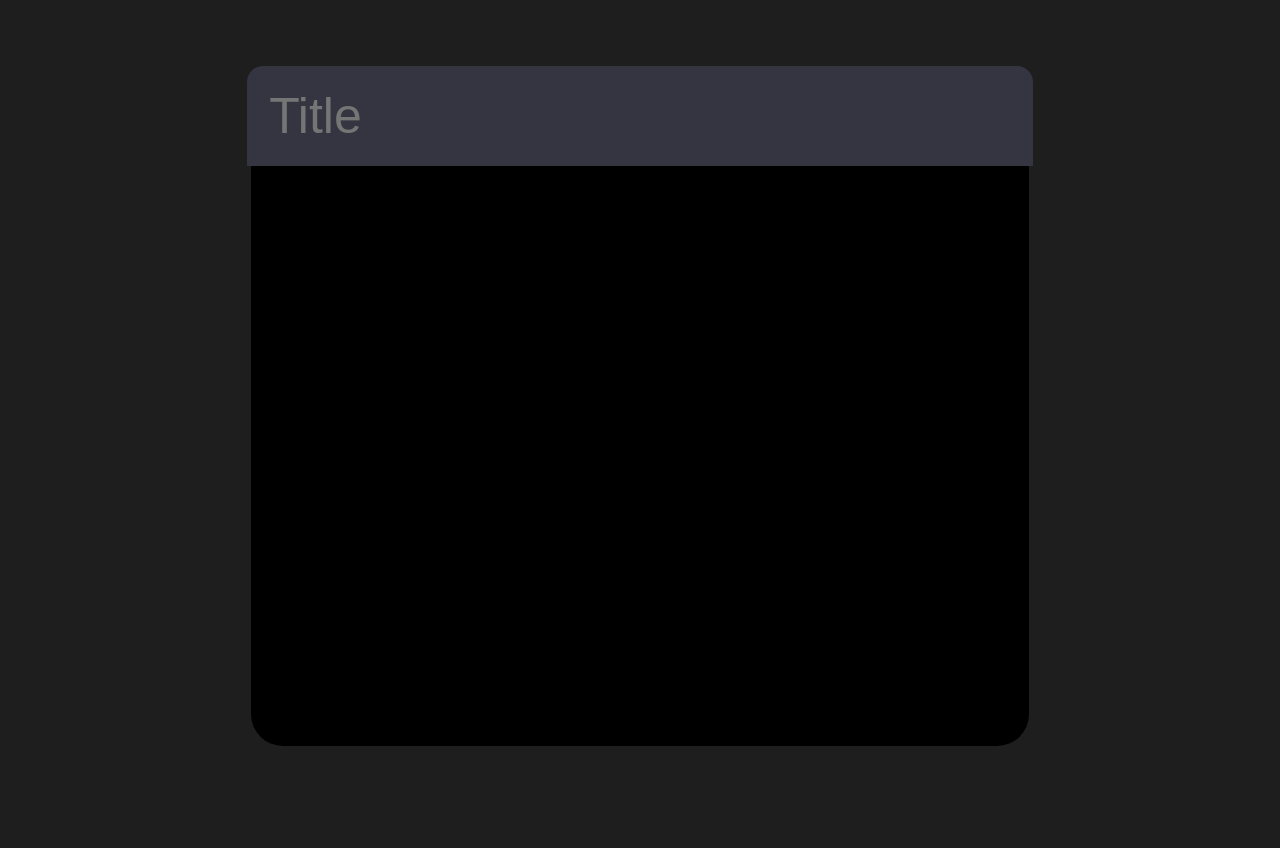
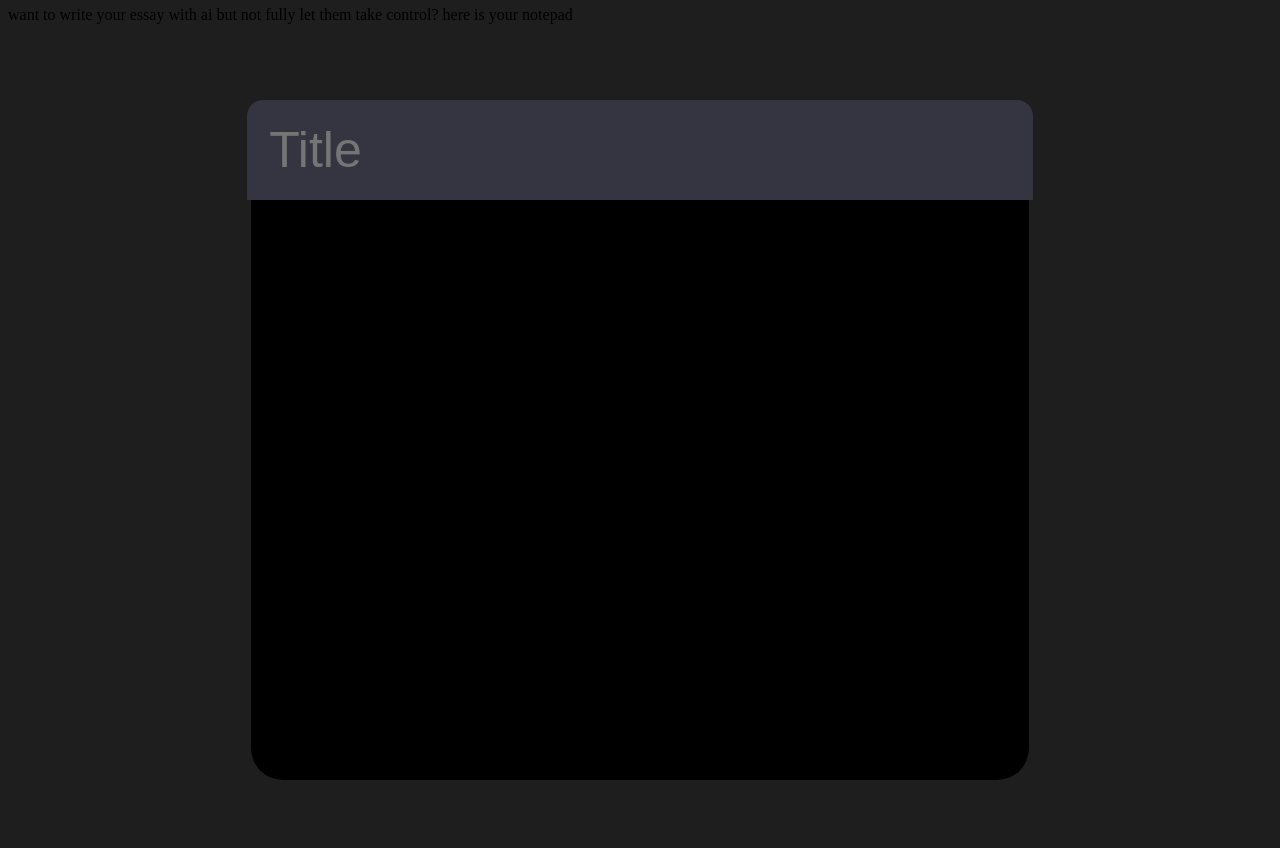
Before and after one commit to thisisnotdevin/SmartNotes, a plain HTML site: page index.html in a window 1280 px wide. Shown: the part 75-923 px from the top of the page. Before the commit the page ends 889 px from the top, so only its background shows below. Drawn offline with Linux system fonts and the light colour scheme.

Commit message:
Update index.html

```diff
--- a/index.html
+++ b/index.html
@@ -7,6 +7,7 @@
   </head>
   <body>
     <h1 class="nombre">AI essay writer 1.0</h1>
+    <p>want to write your essay with ai but not fully let them take control? here is your notepad</p>
     <div id="notepad">
       <div id="title-bar">
         <input type="text" id="title" placeholder="Title">
```
